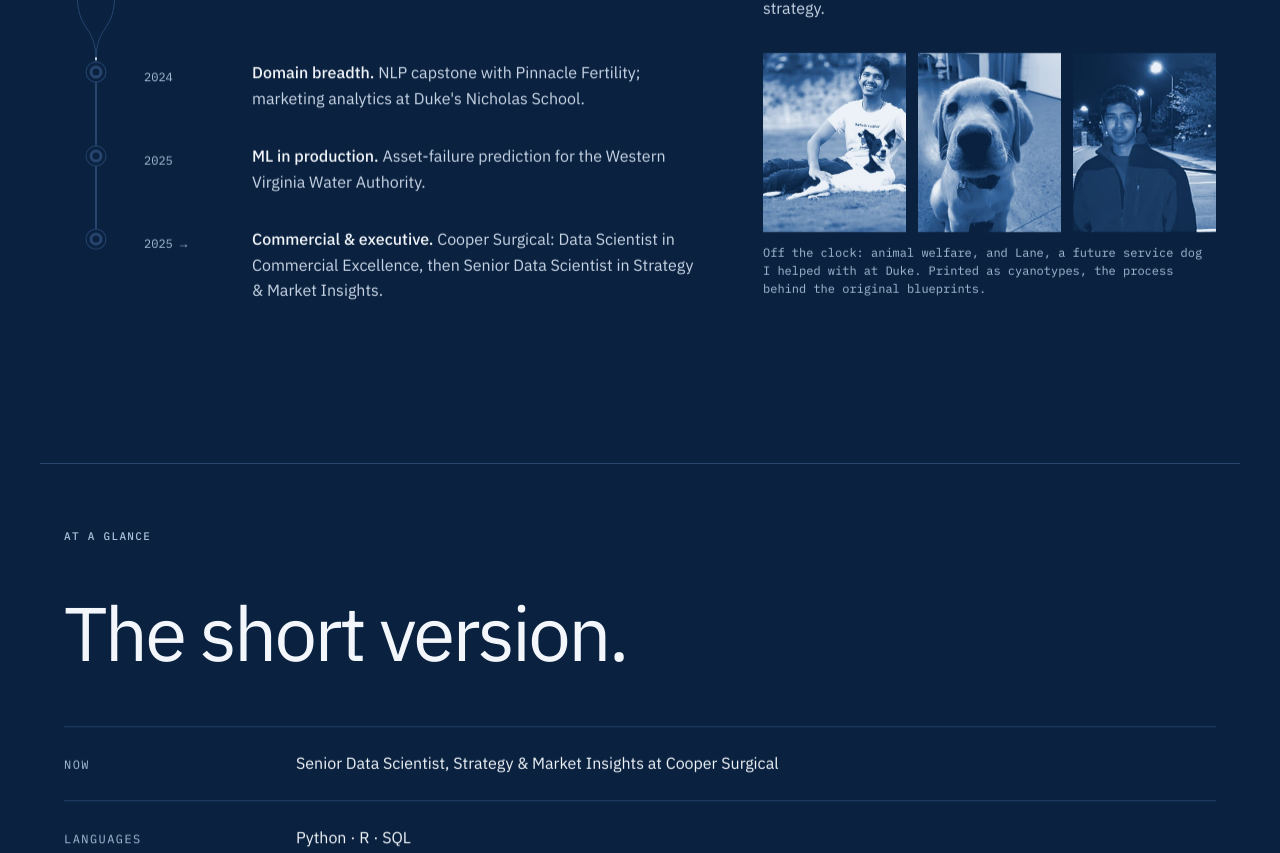
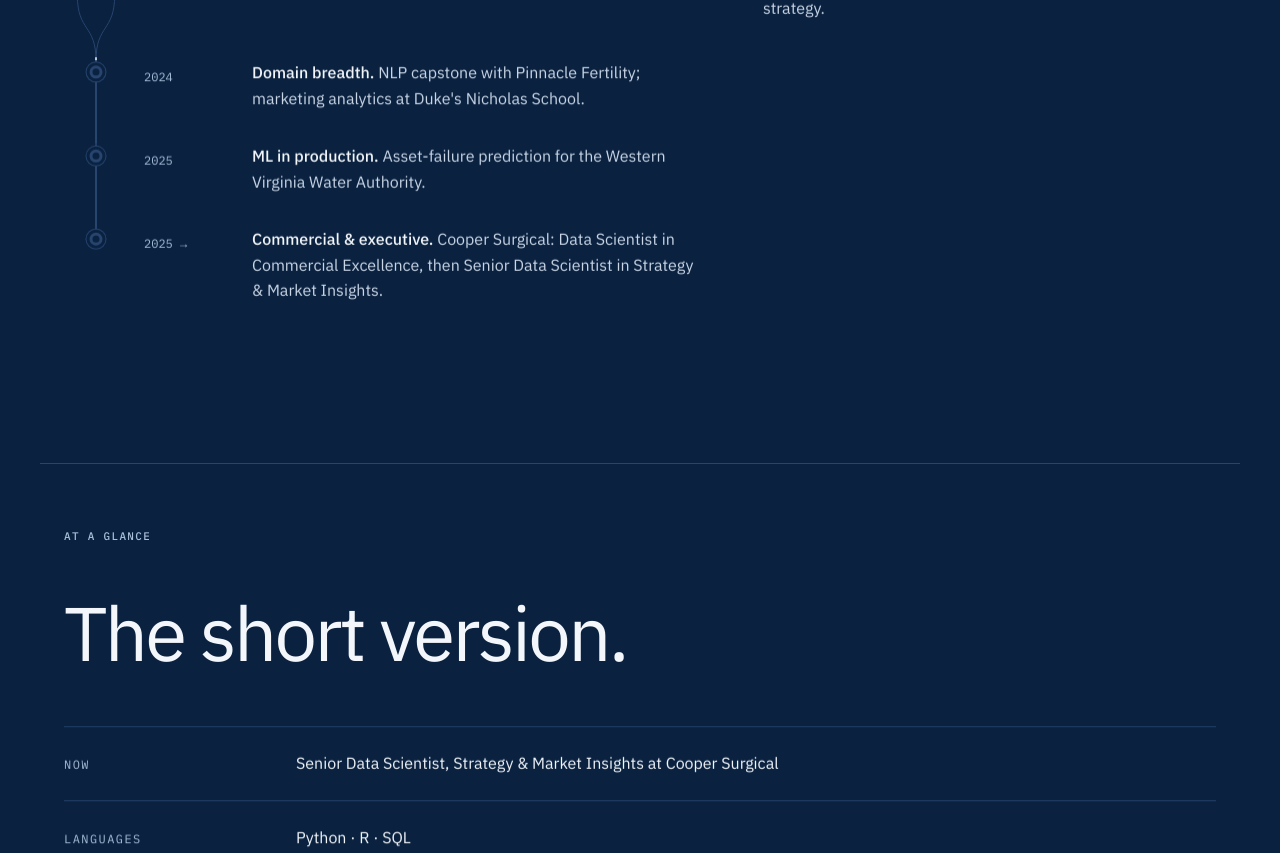
Before and after one commit to Sarvesh-Vishnu/Sarvesh-Vishnu.github.io, a plain HTML site: page index.html in a window 1280 px wide. Shown: the part 3749-4602 px from the top of the page. Drawn offline with Linux system fonts and the light colour scheme.

Commit message:
Photos held back for a later round

```diff
--- a/index.html
+++ b/index.html
@@ -291,12 +291,6 @@
         <p>I work where data science meets strategy. The work I value most is where both meet people: a sales team’s targets, a city’s water mains, a patient’s experience of care.</p>
         <p>The throughline: technical depth that survives a C-suite conversation, and a preference for pragmatic decisions over clever models. The best models I've built have always come out of taking a non-technical question seriously first.</p>
         <p>Outside work I volunteer in animal welfare. In college I led a 150-person non-profit working towards the UN Sustainable Development Goals. I read social science alongside the statistics: causal inference, behavioural economics and strategy.</p>
-        <figure class="snaps" aria-label="Off the clock">
-          <img src="assets/photos/dog.jpg" width="480" height="600" loading="lazy" decoding="async" alt="Sarvesh lying on grass, smiling, one hand on a black and white dog resting beside him.">
-          <img src="assets/photos/lane.jpg" width="480" height="600" loading="lazy" decoding="async" alt="Lane, a yellow Labrador puppy in a blue collar, looking straight at the camera.">
-          <img src="assets/photos/chapel.jpg" width="480" height="600" loading="lazy" decoding="async" alt="Sarvesh at night on a lamplit campus road.">
-          <figcaption>Off the clock: animal welfare, and Lane, a future service dog I helped with at Duke. Printed as cyanotypes, the process behind the original blueprints.</figcaption>
-        </figure>
       </div>
       </div>
     </section>
--- a/styles.css
+++ b/styles.css
@@ -1532,10 +1532,6 @@ a.rg-item:hover, a.rg-item:focus-visible { color: var(--accent); text-decoration
 .range-grid tr[data-subject="culture"]  { --subj: var(--subj-culture); }
 .range-grid tbody th::before { content: ""; display: inline-block; width: 9px; height: 9px; margin-right: 10px; border-radius: 50%; background: var(--subj, var(--ink-muted)); vertical-align: 0.05em; }
 
-/* Off the clock (§14.38): three cyanotypes under the path story */
-.snaps { margin: var(--space-8) 0 0; display: grid; grid-template-columns: repeat(3, minmax(0, 1fr)); gap: var(--space-3); }
-.snaps img { display: block; width: 100%; height: auto; aspect-ratio: 4 / 5; object-fit: cover; }
-.snaps figcaption { grid-column: 1 / -1; font-family: var(--font-mono); font-size: var(--text-xs); line-height: 1.5; color: var(--ink-muted); }
 
 @media print {
   @page { margin: 14mm 15mm; }
@@ -1546,7 +1542,7 @@ a.rg-item:hover, a.rg-item:focus-visible { color: var(--accent); text-decoration
   }
   html { font-size: 10pt; }
   body { background: #FFFFFF; color: var(--ink); }
-  .site-header, .skip, .tile-fig, .range, .nav-sheet, .snaps, .sheets-note, .section-note,
+  .site-header, .skip, .tile-fig, .range, .nav-sheet, .sheets-note, .section-note,
   .contact-links, .contact-line, .lab, .sheet-nav, .theme-toggle, .foot-meta, .section-title,
   .hero-links a:not([data-print]) { display: none !important; }
   .reveal, .js .reveal { opacity: 1 !important; transform: none !important; }
```
Also changed, not shown: assets/photos/chapel.jpg (deleted), assets/photos/dog.jpg (deleted), assets/photos/lane.jpg (deleted), 1 other file.
